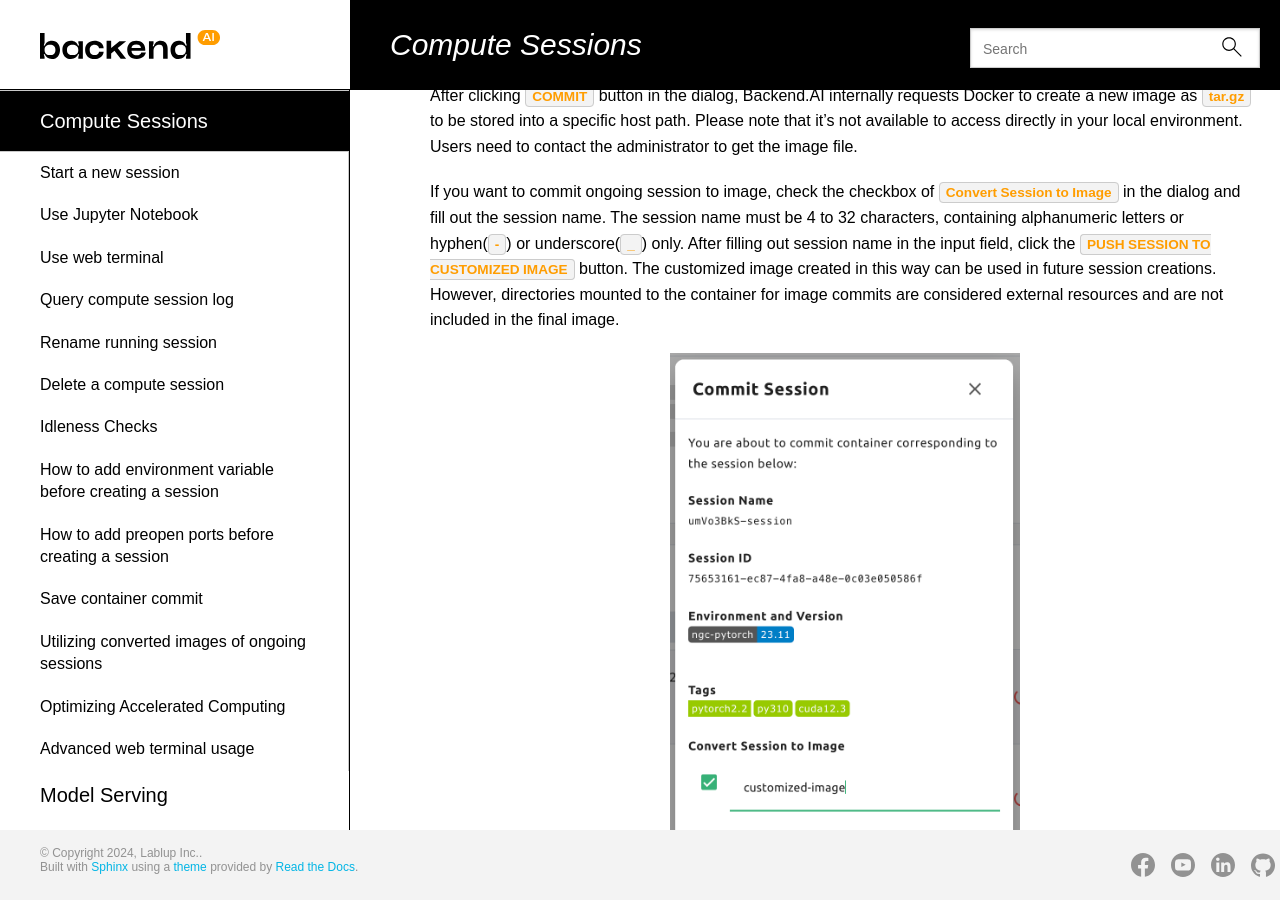
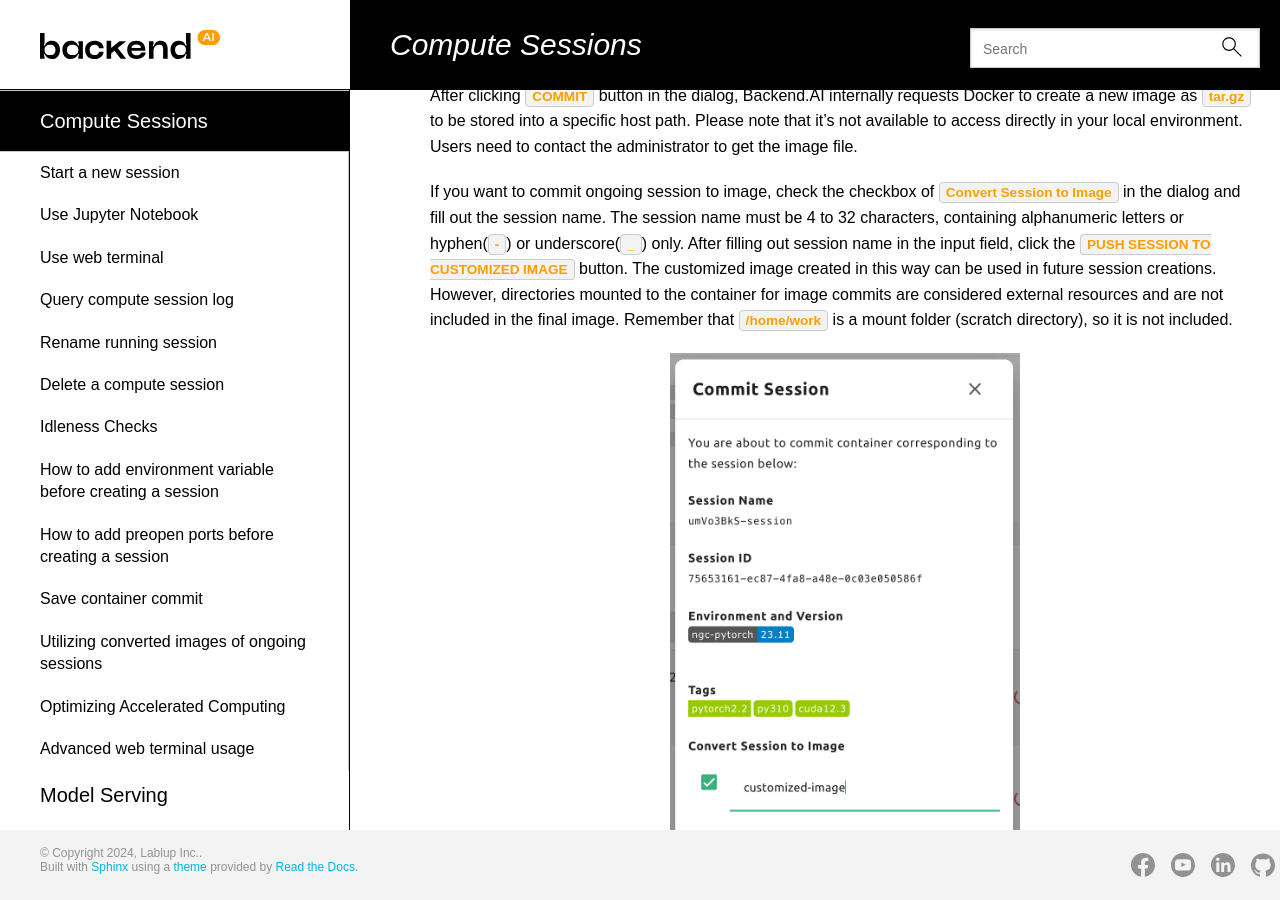
Before and after one commit to lablup/backend.ai-docs-webui, a Sphinx documentation site: the page built from docs/sessions_all/sessions_all.rst, in a window 1280 px wide and 900 px high, scrolled down 20802 px. Built offline with Sphinx 7.4.7 and the Read the Docs theme 2.0.0, drawn with Linux system fonts in a browser that asks for light colours; some web fonts are replaced.

Commit message:
docs: add '/home/work is scratch directory' message

```diff
--- a/docs/sessions_all/sessions_all.rst
+++ b/docs/sessions_all/sessions_all.rst
@@ -529,7 +529,7 @@ containing alphanumeric letters or hyphen(``-``) or underscore(``_``) only.
 After filling out session name in the input field, click the ``PUSH SESSION TO CUSTOMIZED IMAGE`` button.
 The customized image created in this way can be used in future session creations. However, directories
 mounted to the container for image commits are considered external resources and are not included in
-the final image.
+the final image. Remember that ``/home/work`` is a mount folder (scratch directory), so it is not included.
 
 
 .. image:: push_session_to_customized_image.png
```
Also changed, not shown: 1 other file.
